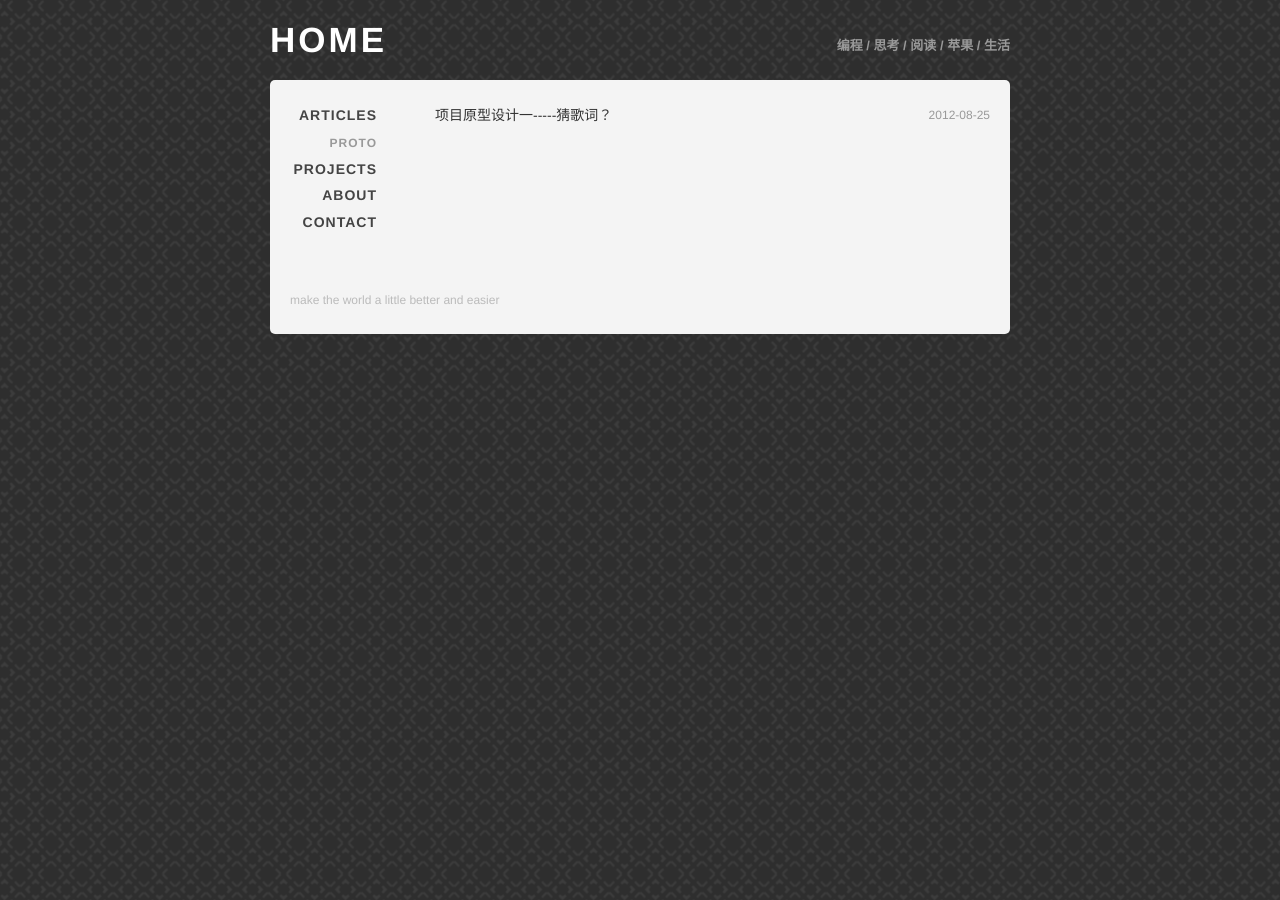
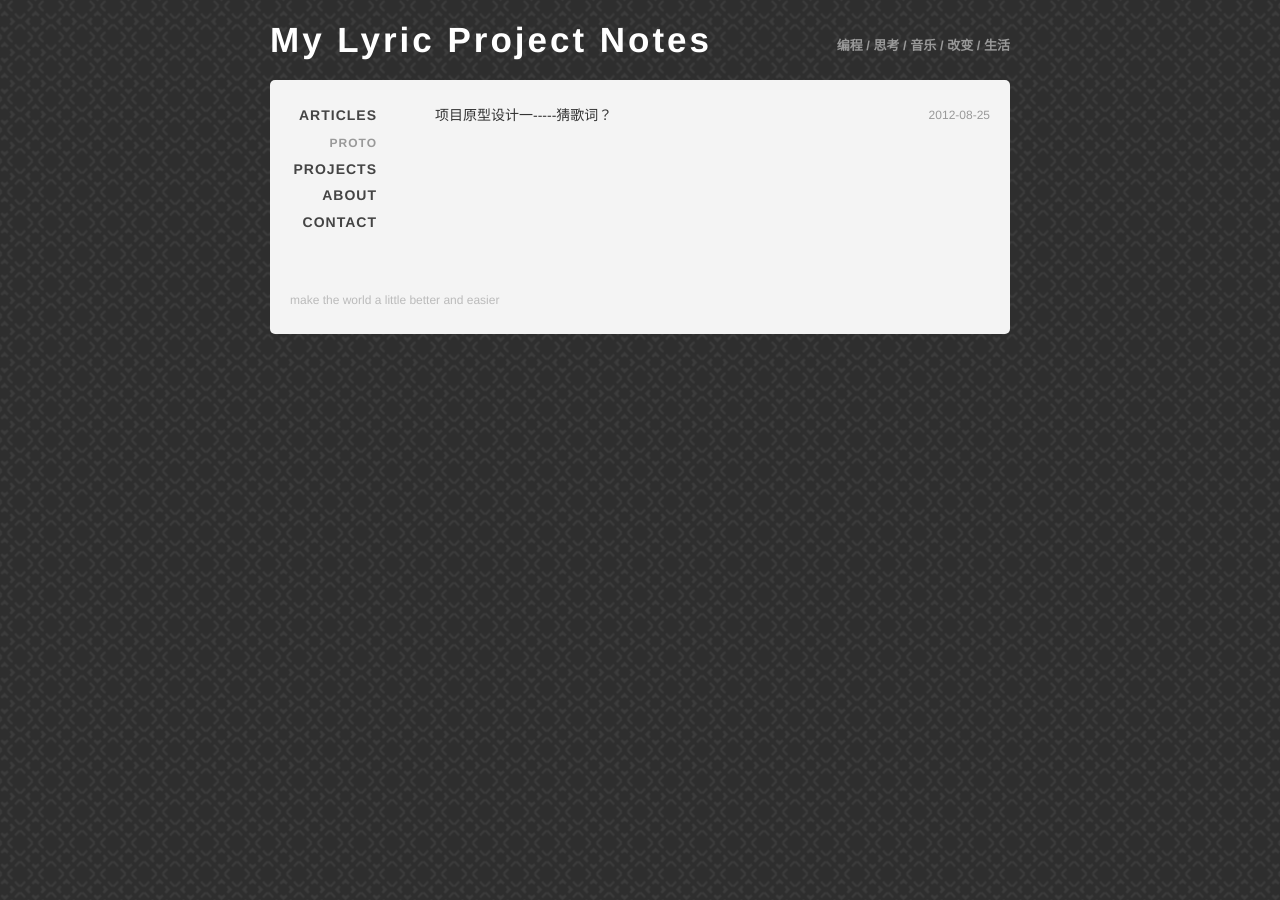
Before and after one commit to tiegeci/tiegeci.github.com, a Jekyll site: the page built from index.html, in a window 1280 px wide. Built offline with Jekyll 4.4.1, drawn with Linux system fonts in a browser that asks for light colours; Markdown is read by kramdown in place of the engine named in the settings.

Commit message:
update my homepage

```diff
--- a/_layouts/category.html
+++ b/_layouts/category.html
@@ -9,7 +9,7 @@
 	</head>
 
 	<body>
-		<div id="logo"><h1><a href="/">HOME</a></h1></div>
+		<div id="logo"><h1><a href="/">My Lyric Project Notes</a></h1></div>
 		<div id="wrapper">
 			<div id="content" class="index">
 				<div id="sidebar">
@@ -22,7 +22,7 @@
 								{% endfor %}
 							</ul>
 						</li>
-						<li><a href="/projects">PROJECTS</a></li>
+						<li><a href="/project.html">PROJECTS</a></li>
 						<li><a href="/about.html">ABOUT</a></li>
 						<li><a href="/contact.html">CONTACT</a></li>
 					</ul>
--- a/_layouts/default.html
+++ b/_layouts/default.html
@@ -9,8 +9,8 @@
 
 	<body>
 		<div id="logo">
-			<span id="tags"> 编程 / 思考 / 阅读 / 苹果 / 生活 </span>
-			<h1><a href="/">HOME</a></h1></div>
+			<span id="tags"> 编程 / 思考 / 音乐 / 改变 / 生活 </span>
+			<h1><a href="/">My Lyric Project Notes</a></h1></div>
 		<div id="wrapper">
 			<div id="content" class="index">
 				<div id="sidebar">
--- a/_layouts/post.html
+++ b/_layouts/post.html
@@ -2,14 +2,14 @@
 <html>
 	<head>
 		<meta http-equiv="content-type" content="text/html;charset=utf-8" />
-		<title>{{ page.title }} - 无网不剩</title>
+		<title>{{ page.title }} - My Lyric Project Notes</title>
 		<link rel="stylesheet" type="text/css" href="/css/style.css" />
 		<link rel="stylesheet" type="text/css" href="/css/syntax.css" />
 	</head>
 
 	<body>
 		<div id="logo">
-			<span id="tags"> 编程 / 思考 / 阅读 / 苹果 / 生活 </span>
+			<span id="tags"> 编程 / 思考 / 音乐 / 改变 / 生活 </span>
 			<h1><a href="/">My Lyric Project Notes</a></h1></div>
 		<div id="wrapper">
 			<div id="content">
--- a/_layouts/profile.html
+++ b/_layouts/profile.html
@@ -23,7 +23,7 @@
 								{% endfor %}
 							</ul>
 						</li>
-						<li><a href="/projects.html">PROJECTS</a></li>
+						<li><a href="/project.html">PROJECTS</a></li>
 						<li><a href="/about.html">ABOUT</a></li>
 						<li><a href="/contact.html">CONTACT</a></li>
 					</ul>
```
